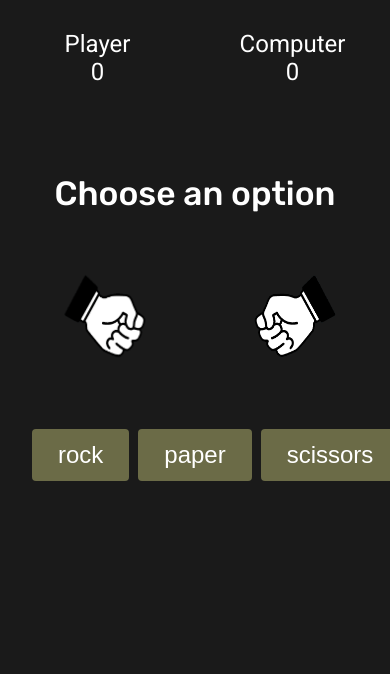
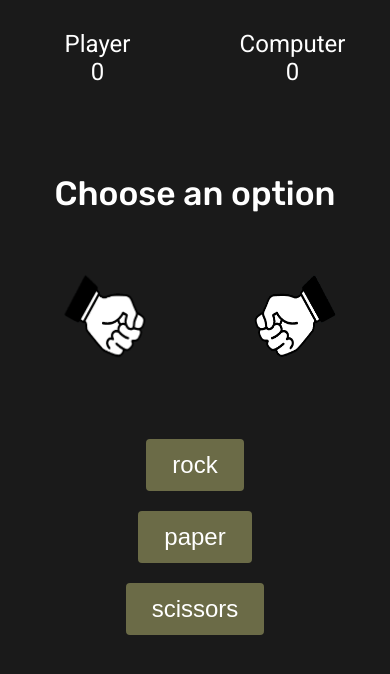
Before and after one commit to tanishgupta-git/Rock-Paper-Scissors, a plain HTML site: page game.html in a window 390 px wide. Both pictures are taken after a click on the button "Let's Play". Drawn offline with nearby package versions, Linux system fonts and the light colour scheme; no server answers.

Commit message:
added reponsiveness

```diff
--- a/game.css
+++ b/game.css
@@ -47,7 +47,6 @@ button:hover{
 }
 .buttons{
 	display: flex;
-	flex-direction: row;
 	justify-content: space-around;
 }
 .buttons div{
@@ -166,3 +165,15 @@ transform: translateY(0px);
 		padding-top: 100px;
 	}
 }
+@media screen and (max-width: 400px){
+	.buttons{
+		flex-direction: column;
+	}
+	.buttons div{
+		width: 100%;
+		margin: 10px 0;
+	}
+	.buttons div:nth-child(1),.buttons div:nth-child(3){
+          justify-content:space-around;
+        }
+}
```
